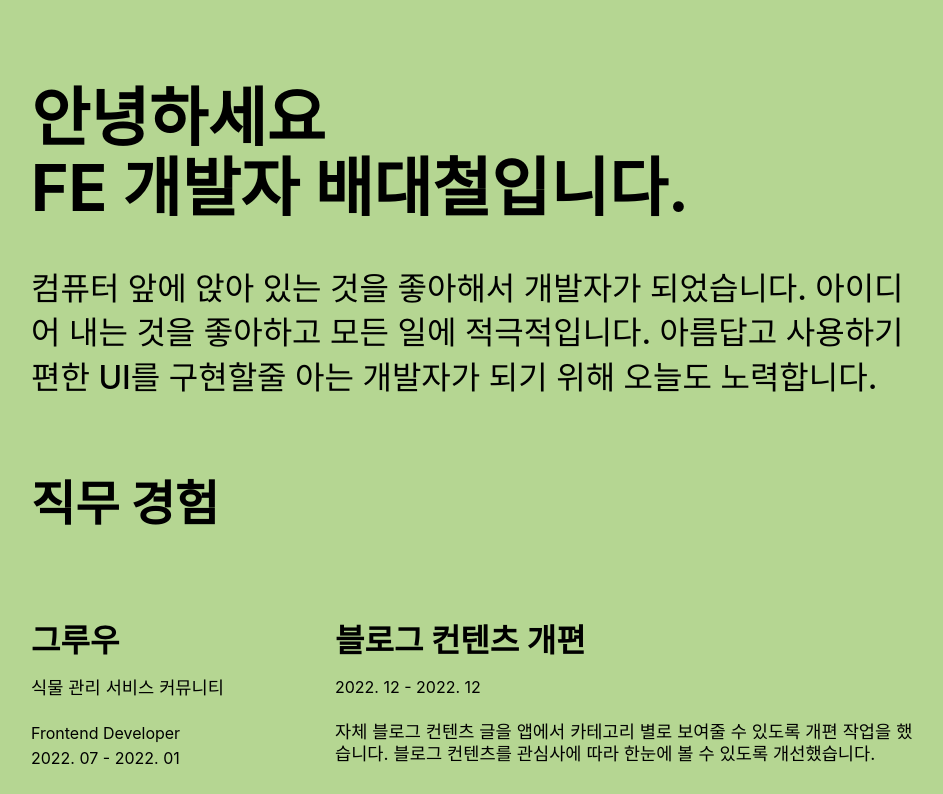
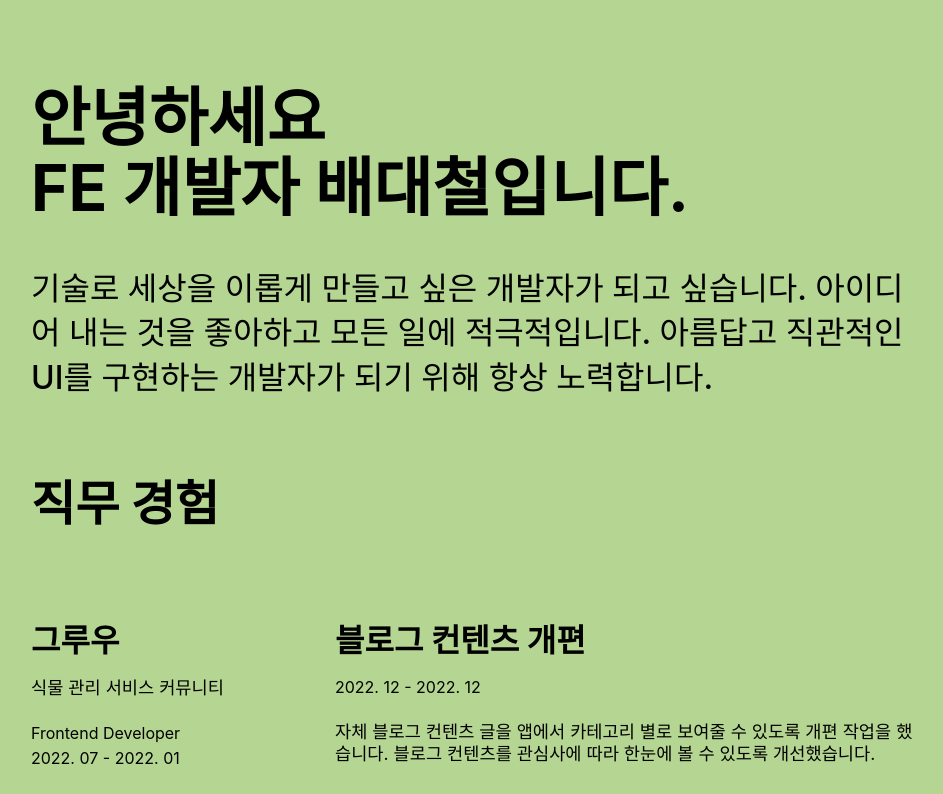
Before and after one commit to aingface/my-resume, a React (Create React App) app: page / in a window 1280 px wide. Shown: the top 794 px of the page, without its empty margins (161-1104 px from the left). Built offline with nearby package versions, Linux system fonts and the light colour scheme.

Commit message:
fix: 첫 인사 문구 수정

```diff
--- a/src/items/Greetings.tsx
+++ b/src/items/Greetings.tsx
@@ -7,9 +7,8 @@ function Greetings() {
         안녕하세요 <br /> FE 개발자 배대철입니다.
       </h1>
       <p className="big-p">
-        컴퓨터 앞에 앉아 있는 것을 좋아해서 개발자가 되었습니다. 아이디어 내는 것을 좋아하고 모든
-        일에 적극적입니다. 아름답고 사용하기 편한 UI를 구현할줄 아는 개발자가 되기 위해 오늘도
-        노력합니다.
+        기술로 세상을 이롭게 만들고 싶은 개발자가 되고 싶습니다. 아이디어 내는 것을 좋아하고 모든
+        일에 적극적입니다. 아름답고 직관적인 UI를 구현하는 개발자가 되기 위해 항상 노력합니다.
       </p>
     </div>
   );
```
